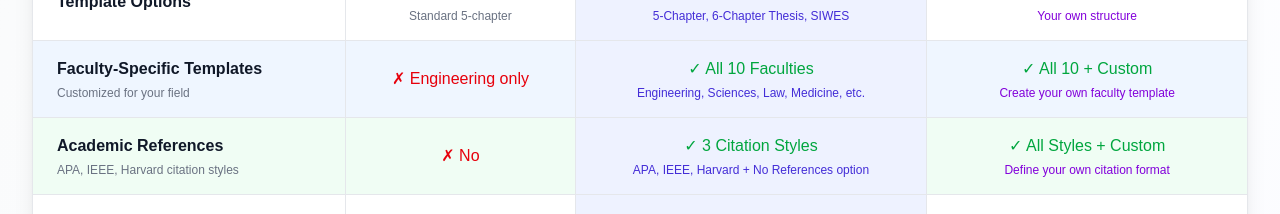
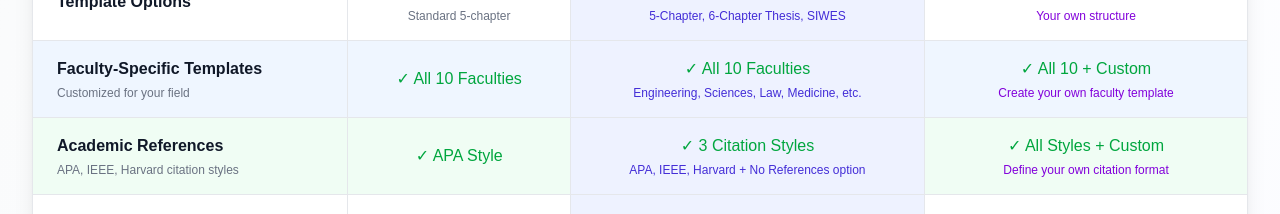
Before and after one commit to vixtor-e86/report-generator, a Next.js app: page /features in a window 1280 px wide. Shown: the part 664-878 px from the top of the page. Built offline with nearby package versions, Linux system fonts and the light colour scheme.

Commit message:
features

```diff
--- a/src/app/api/generate-chapter/route.js
+++ b/src/app/api/generate-chapter/route.js
@@ -79,7 +79,7 @@ export async function POST(request) {
       chapterTitle: chapterInfo.title,
       sections: sectionsText,
       projectTitle: project.title,
-      faculty: project.faculty || 'Engineering',
+      faculty: template?.faculty || 'Engineering',
       department: project.department,
       components: project.components.join(', '),
       description: project.description,
--- a/src/app/features/page.js
+++ b/src/app/features/page.js
@@ -57,7 +57,7 @@ export default function FeaturesPage() {
             <div className="p-4 space-y-3">
               <div className="flex justify-between items-center py-2 border-b border-gray-100">
                 <span className="text-sm font-medium text-gray-700">AI Model</span>
-                <span className="text-sm text-gray-900">Basic Quaaality</span>
+                <span className="text-sm text-gray-900">Basic Quality</span>
               </div>
               <div className="flex justify-between items-center py-2 border-b border-gray-100">
                 <span className="text-sm font-medium text-gray-700">Projects</span>
@@ -69,11 +69,11 @@ export default function FeaturesPage() {
               </div>
               <div className="flex justify-between items-center py-2 border-b border-gray-100">
                 <span className="text-sm font-medium text-gray-700">Faculties</span>
-                <span className="text-sm text-red-600">Engineering only</span>
+                <span className="text-sm text-green-600">✓ All 10 Faculties</span>
               </div>
               <div className="flex justify-between items-center py-2 border-b border-gray-100">
                 <span className="text-sm font-medium text-gray-700">References</span>
-                <span className="text-sm text-red-600">✗ No</span>
+                <span className="text-sm text-green-600">✓ APA Style</span>
               </div>
               <div className="flex justify-between items-center py-2 border-b border-gray-100">
                 <span className="text-sm font-medium text-gray-700">Edit Content</span>
@@ -281,7 +281,7 @@ export default function FeaturesPage() {
                     <div className="text-xs text-gray-500 font-normal mt-1">Customized for your field</div>
                   </td>
                   <td className="px-6 py-4 text-center border-l border-gray-200">
-                    <span className="text-red-600">✗ Engineering only</span>
+                    <span className="text-green-600">✓ All 10 Faculties</span>
                   </td>
                   <td className="px-6 py-4 text-center border-l border-gray-200 bg-indigo-50">
                     <span className="text-green-600">✓ All 10 Faculties</span>
@@ -300,7 +300,7 @@ export default function FeaturesPage() {
                     <div className="text-xs text-gray-500 font-normal mt-1">APA, IEEE, Harvard citation styles</div>
                   </td>
                   <td className="px-6 py-4 text-center border-l border-gray-200">
-                    <span className="text-red-600">✗ No</span>
+                    <span className="text-green-600">✓ APA Style</span>
                   </td>
                   <td className="px-6 py-4 text-center border-l border-gray-200 bg-indigo-50">
                     <span className="text-green-600">✓ 3 Citation Styles</span>
```
